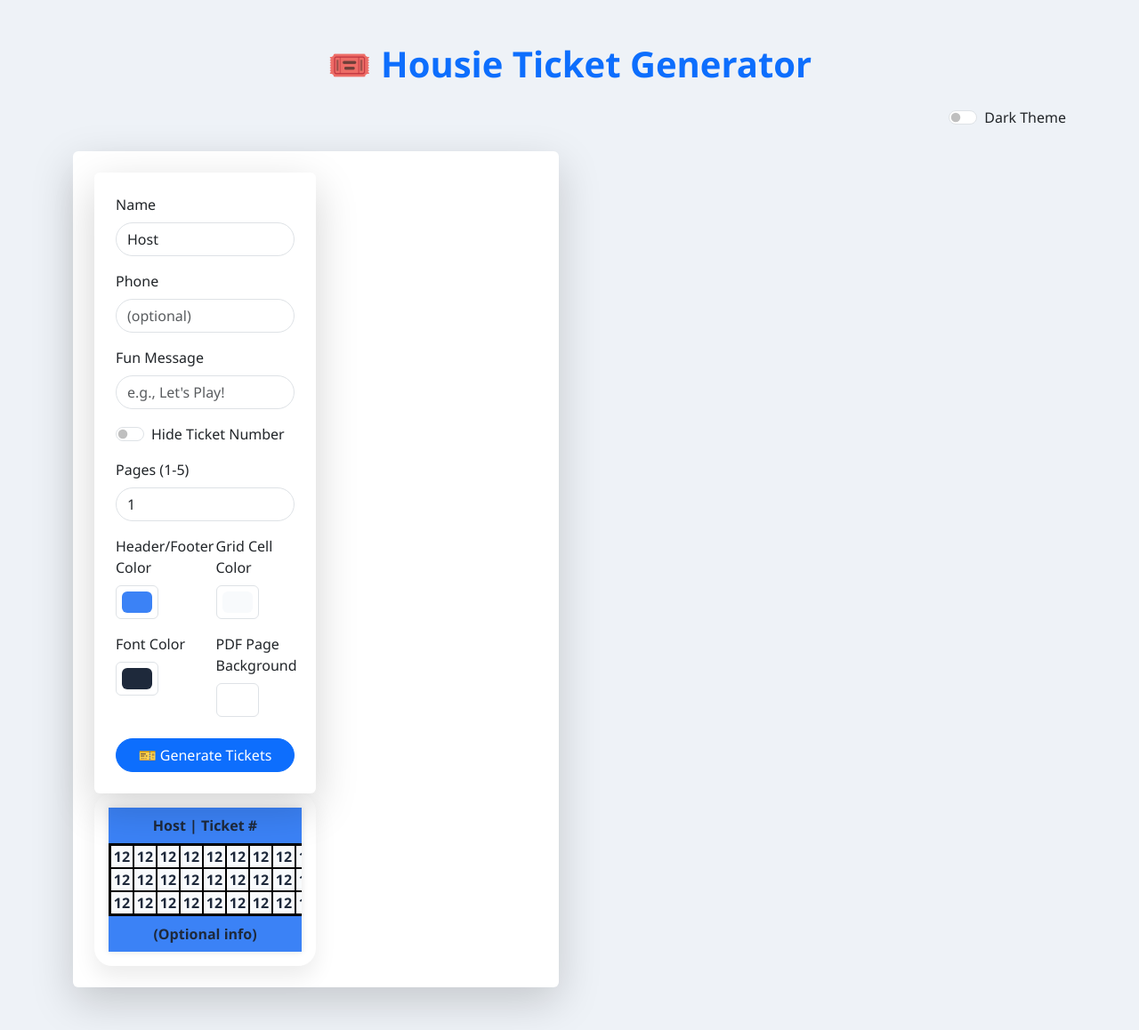
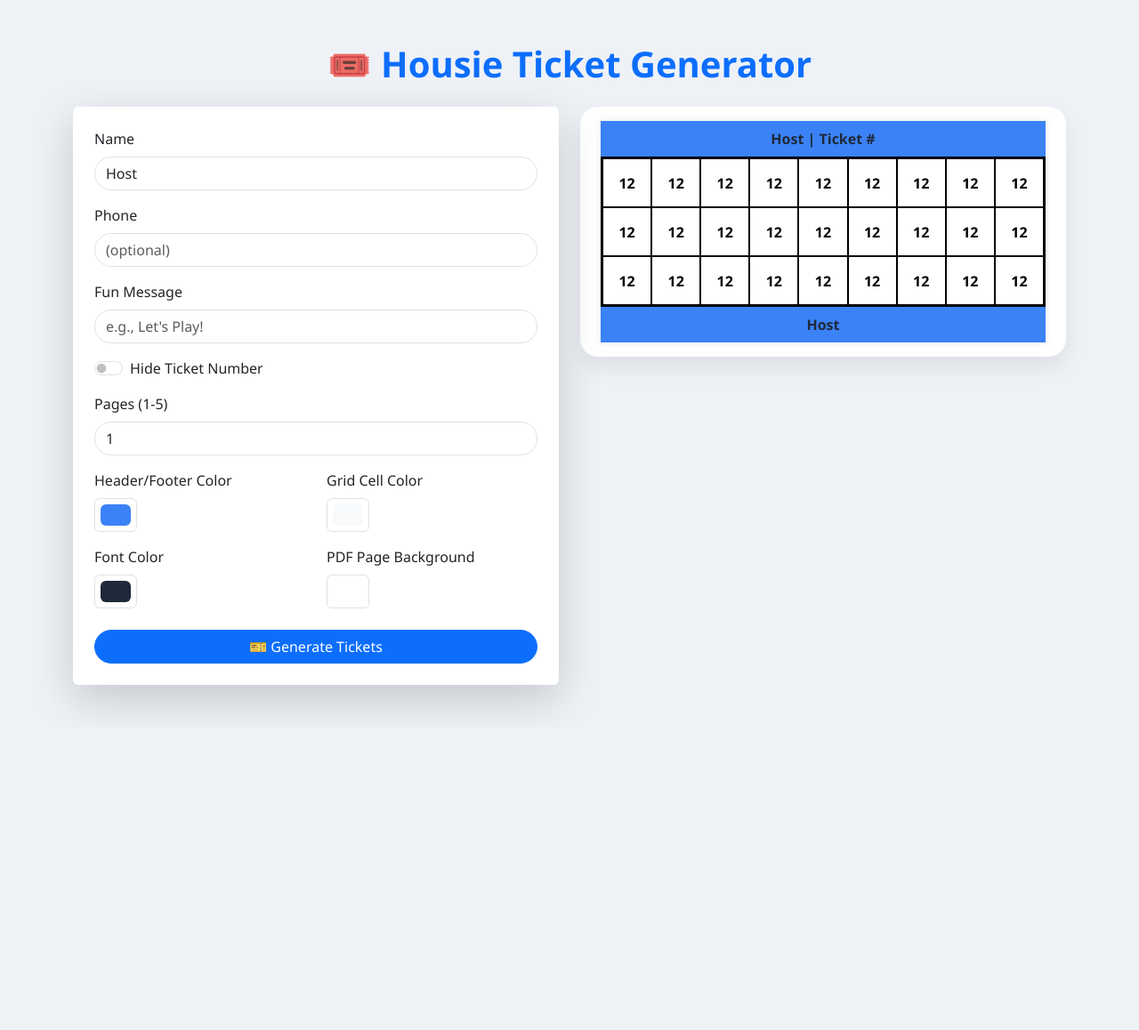
Before and after one commit to gyanvadhel/TixGen, a Flask app: page /generator in a window 1280 px wide. Shown: the whole page at 89% size. After the commit the page ends 799 px from the top, so only its background shows below. Run offline with Flask 3, Linux system fonts and the light colour scheme.

Commit message:
Update index.html

```diff
--- a/templates/index.html
+++ b/templates/index.html
@@ -11,20 +11,6 @@
   <div class="container py-5">
     <h2 class="mb-4 text-center fw-bold display-6 text-primary">🎟️ Housie Ticket Generator</h2>
     <div class="row g-4">
-  <!-- Theme Toggle -->
-  <div class="col-12 d-flex justify-content-end">
-    <div class="form-check form-switch">
-      <input class="form-check-input" type="checkbox" id="darkModeToggle" />
-      <label class="form-check-label" for="darkModeToggle">Dark Theme</label>
-    </div>
-  </div>
-
-  <!-- LEFT: Form -->
-  <div class="col-lg-6">
-    <div class="card shadow-lg border-0 p-4">
-      <form method="POST" action="/generate">
-        <!-- form stays the same... -->
-
 
       <!-- LEFT: Form -->
       <div class="col-lg-6">
```
